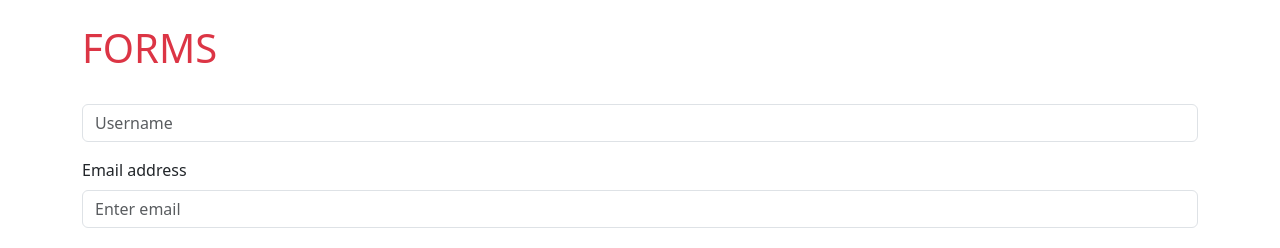
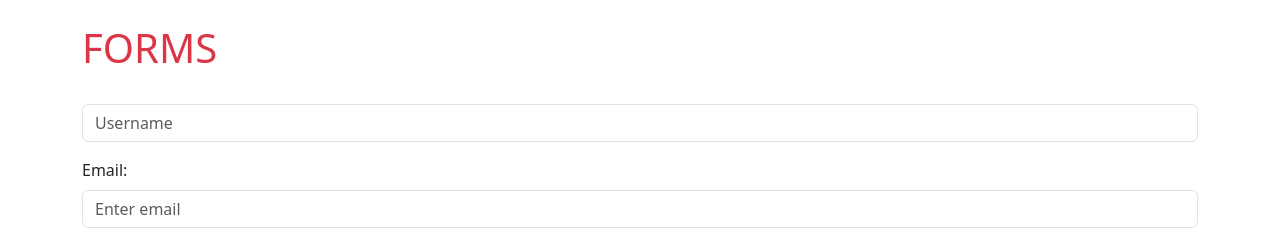
Before and after one commit to psyBeth/Revisions-and-Practices, a React (Create React App) app in the folder react06-forms-otherevents/: page / in a window 1280 px wide. Shown: the top 248 px of the page. Built offline with nearby package versions, Linux system fonts and the light colour scheme.

Commit message:
state email password

```diff
--- a/react06-forms-otherevents/src/components/1-forms/Forms.jsx
+++ b/react06-forms-otherevents/src/components/1-forms/Forms.jsx
@@ -18,21 +18,23 @@ const Forms = () => {
     <Container className="mt-4">
     <Form>
       <h1 className='text-danger'>FORMS</h1>
-      <Form.Group className="mb-3" controlId="username">
+      <Form.Group className="mb-3">
         <Form.Label>
           {username && <span className='fw-bold'>Hello {username}</span>}
         </Form.Label>
-        <Form.Control type="text" placeholder="Username" onChange={handleUsername} value={username}/>
+        <Form.Control type="text" placeholder="Username" onChange={handleUsername} value={username} id="username" required/>
       </Form.Group>
 
-      <Form.Group className="mb-3" controlId="email">
-        <Form.Label>Email address</Form.Label>
-        <Form.Control type="email" placeholder="Enter email" />
+      <Form.Group className="mb-3">
+        <Form.Label>
+          Email: <span className='fw-bold'>{email}</span>
+        </Form.Label>
+        <Form.Control type="email" placeholder="Enter email" onChange={(e) => setEmail(e.target.value)} value={email} id="email" required/>
       </Form.Group>
 
-      <Form.Group className="mb-3" controlId="password">
+      <Form.Group className="mb-3">
         <Form.Label>Password</Form.Label>
-        <Form.Control type="password" placeholder="Password" />
+        <Form.Control type="password" placeholder="Password" onChange={(e) => setPassword(e.target.value)} value={password} id='password' required/>
       </Form.Group>
 
       <Button variant="danger" type="submit">
```
